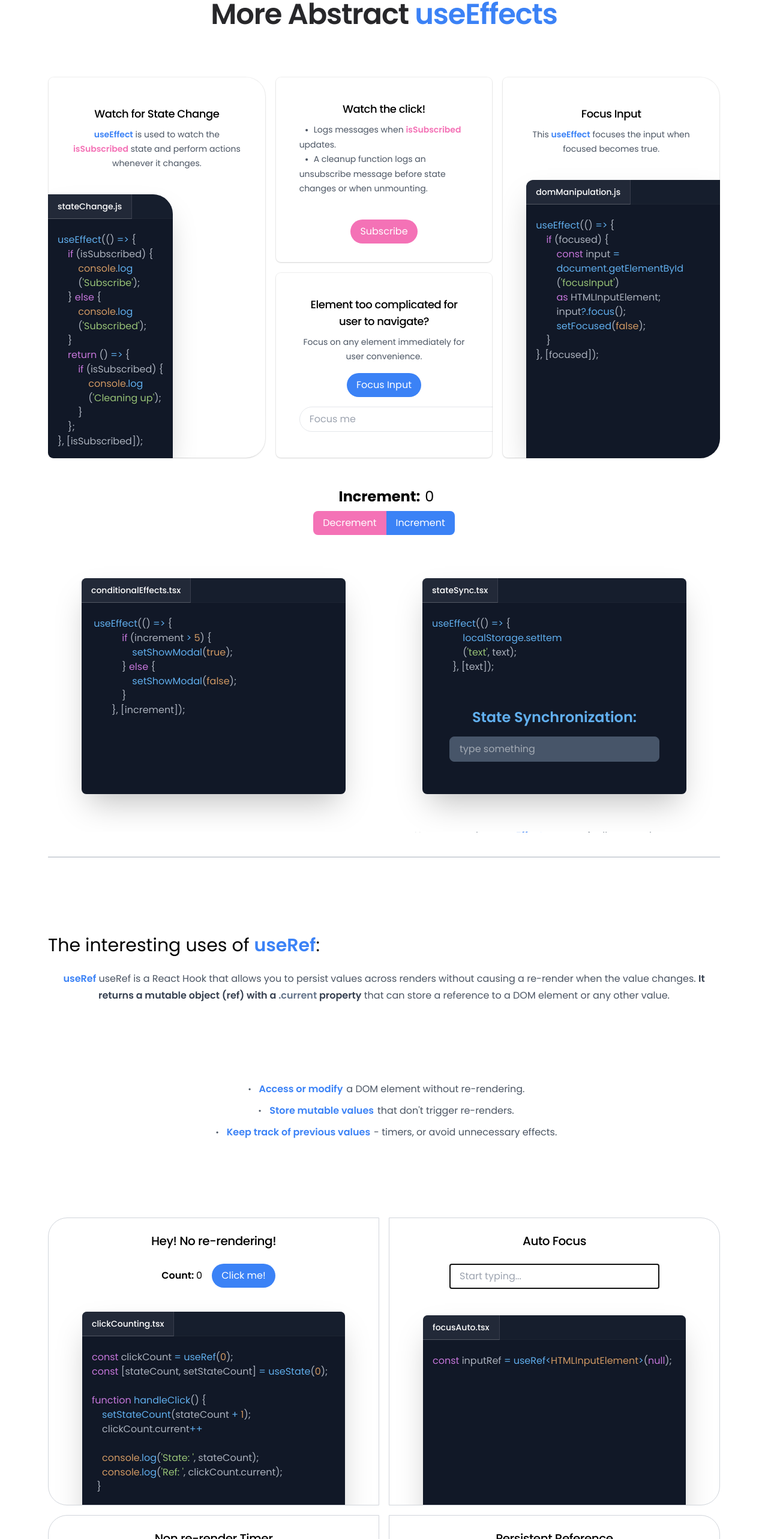
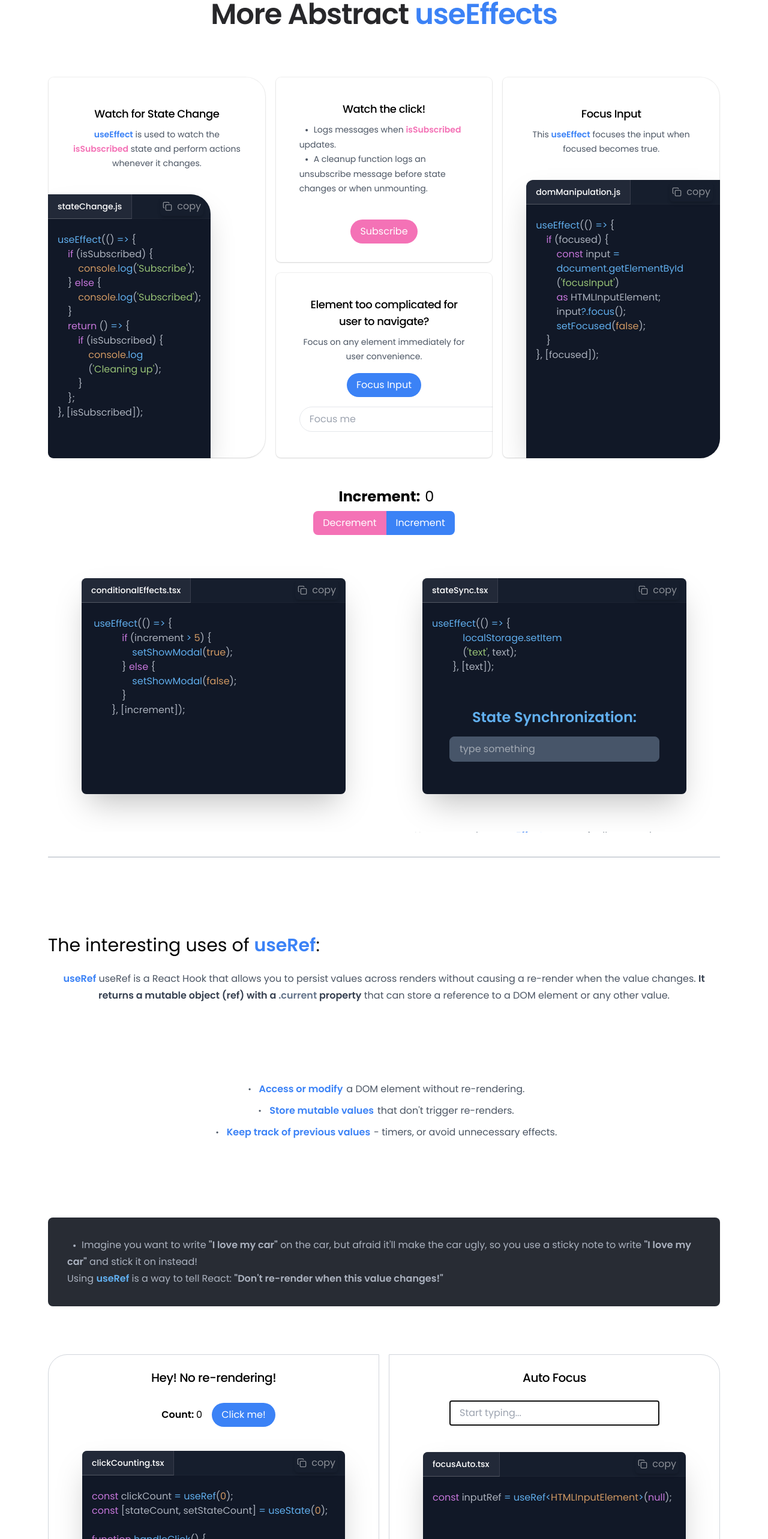
Before and after one commit to huynguyenj/demo_react_typescript, a React (Vite) app: page /useEffect_useRef in a window 1280 px wide. Shown: the part 2356-4922 px from the top of the page at 60% size. Built offline with nearby package versions, Linux system fonts and the light colour scheme; no server answers.

Commit message:
final product

```diff
--- a/src/pages/reactHook/useEffect_useRef/useEffect_useRef.tsx
+++ b/src/pages/reactHook/useEffect_useRef/useEffect_useRef.tsx
@@ -4,7 +4,7 @@ import { Prism as SyntaxHighlighter } from 'react-syntax-highlighter'
 import { oneDark } from "react-syntax-highlighter/dist/esm/styles/prism"
 import { MaxWidthWrapper } from './extras/max-width-wrapper';
 import { Heading } from './extras/heading';
-import { ArrowBigUp, BellRing, ChevronDown, Copy, Dot, Plus } from 'lucide-react';
+import { BellRing, ChevronDown, Copy, Dot, Plus } from 'lucide-react';
 import { CopyToClipboard } from 'react-copy-to-clipboard';
 
 
@@ -64,11 +64,9 @@ const UseEffect_useRef: React.FC = () => {
 
   const stateChange = `useEffect(() => {
     if (isSubscribed) {
-        console.log
-        ('Subscribe');
+        console.log('Subscribe');
     } else {
-        console.log
-        ('Subscribed');
+        console.log('Subscribed');
     }
     return () => {
         if (isSubscribed) {
@@ -104,6 +102,7 @@ const UseEffect_useRef: React.FC = () => {
 
   const toggleCopy = () => {
     setIsCopied(prevState => !prevState);
+    setTimeout(() => setIsCopied(false), 100);
   };
 
   // Data Fetching
@@ -144,7 +143,7 @@ const UseEffect_useRef: React.FC = () => {
     // Cleanup function to log unsubscribe action
     return () => {
       if (isSubscribed) {
-        console.log('Cleaning up: Unsubscribed from channel');
+        console.log('Cleaning up');
       }
     };
   }, [isSubscribed]);
@@ -424,7 +423,7 @@ const prevCountRef = useRef(0);
                 </div>
                 <div className="overflow-hidden">
                   <div className="max-h-[30rem] overflow-x-auto overflow-y-hidden">
-                    <CopyToClipboard text={dataFetching}>
+                    <CopyToClipboard text={eventListener}>
                       <button
                         className="bg-transparent absolute top-1 text-opacity-50 right-3 bg-gray-800 text-white p-1 rounded-md shadow-md"
                         onClick={toggleCopy}
@@ -477,7 +476,7 @@ const prevCountRef = useRef(0);
                 </div>
                 <div className="overflow-hidden">
                   <div className="max-h-[30rem] overflow-x-auto overflow-y-hidden">
-                    <CopyToClipboard text={dataFetching}>
+                    <CopyToClipboard text={timerIntervals}>
                       <button
                         className="bg-transparent absolute top-1 text-opacity-50 right-3 bg-gray-800 text-white p-1 rounded-md shadow-md"
                         onClick={toggleCopy}
@@ -565,6 +564,17 @@ const prevCountRef = useRef(0);
 
                     <div className="overflow-hidden">
                       <div className="max-h-[30rem]">
+                        <CopyToClipboard text={stateChange}>
+                          <button
+                            className="bg-transparent absolute top-1 text-opacity-50 right-3 bg-gray-800 text-white p-1 rounded-md shadow-md"
+                            onClick={toggleCopy}
+                          >
+                            <div className='flex items-center'>
+                              <Copy className="text-white mr-2 size-4 text-opacity-50" />
+                              {isCopied ? 'copied!' : 'copy'}
+                            </div>
+                          </button>
+                        </CopyToClipboard>
                         <SyntaxHighlighter
                           language="typescript"
                           style={{
@@ -665,6 +675,17 @@ const prevCountRef = useRef(0);
 
                     <div className="overflow-hidden">
                       <div className="max-h-[30rem]">
+                        <CopyToClipboard text={domManipulation}>
+                          <button
+                            className="bg-transparent absolute top-1 text-opacity-50 right-3 bg-gray-800 text-white p-1 rounded-md shadow-md"
+                            onClick={toggleCopy}
+                          >
+                            <div className='flex items-center'>
+                              <Copy className="text-white mr-2 size-4 text-opacity-50" />
+                              {isCopied ? 'copied!' : 'copy'}
+                            </div>
+                          </button>
+                        </CopyToClipboard>
                         <SyntaxHighlighter
                           language="typescript"
                           style={{
@@ -746,6 +767,17 @@ const prevCountRef = useRef(0);
 
                     <div className="overflow-hidden">
                       <div className="max-h-[30rem]">
+                        <CopyToClipboard text={conditionalEffects}>
+                          <button
+                            className="bg-transparent absolute top-1 text-opacity-50 right-3 bg-gray-800 text-white p-1 rounded-md shadow-md"
+                            onClick={toggleCopy}
+                          >
+                            <div className='flex items-center'>
+                              <Copy className="text-white mr-2 size-4 text-opacity-50" />
+                              {isCopied ? 'copied!' : 'copy'}
+                            </div>
+                          </button>
+                        </CopyToClipboard>
                         <SyntaxHighlighter
                           language="typescript"
                           style={{
@@ -782,6 +814,17 @@ const prevCountRef = useRef(0);
 
                     <div className="overflow-hidden">
                       <div className="max-h-[30rem]">
+                        <CopyToClipboard text={stateSync}>
+                          <button
+                            className="bg-transparent absolute top-1 text-opacity-50 right-3 bg-gray-800 text-white p-1 rounded-md shadow-md"
+                            onClick={toggleCopy}
+                          >
+                            <div className='flex items-center'>
+                              <Copy className="text-white mr-2 size-4 text-opacity-50" />
+                              {isCopied ? 'copied!' : 'copy'}
+                            </div>
+                          </button>
+                        </CopyToClipboard>
                         <SyntaxHighlighter
                           language="typescript"
                           style={{
@@ -853,6 +896,20 @@ const prevCountRef = useRef(0);
               </li>
             ))}
           </ul>
+
+          <div className='rounded-lg bg-[#282c34] mb-20'>
+            <p className="rounded-lg p-8 mb-6 justify-start text-left text-base/7 text-[#abb2bf] text-pretty whitespace-nowrap">
+              <Dot className="inline-block" />
+              Imagine you want to write <span className='font-semibold'>"I love my car"</span> on the car, but afraid it'll make the car ugly, so you use a sticky note to write <span className='font-semibold'>"I love my car"</span>
+              {" "}
+              and stick it on instead!
+              <br />
+              Using <span className='text-[#61afef] font-semibold'>useRef</span> is a way to tell React:
+              {" "}
+              <span className="font-semibold text-[#abb2bf]">
+                "Don't re-render when this value changes!"</span>
+            </p>
+          </div>
         </MaxWidthWrapper>
       </section>
 
@@ -861,7 +918,7 @@ const prevCountRef = useRef(0);
           <div className='grid grid-cols-1 gap-4 sm:grid-cols-1 lg:grid-cols-2 lg:grid-rows-2 mb-20'>
             <div className='p-4 rounded-tl-lg max-lg:rounded-t-[2rem] lg:rounded-l-[2rem] overflow-auto max-h-[30rem] scrollbar-hide border border-gray-300'>
               <div className='mt-2 text-xl/7 font-medium tracking-tight text-brand-950 max-lg:text-center'>Hey! No re-rendering!</div>
-              <div className='mt-6 flex items-center justify-center'>
+              <div className='mt-7 flex items-center justify-center'>
                 <div className='px-4'><span className='font-semibold'>Count: </span>{stateCount}</div>
                 <br />
                 <button className='bg-blue-500 px-4 py-2 text-white rounded-full' onClick={handleClick}>Click me!</button>
@@ -879,6 +936,17 @@ const prevCountRef = useRef(0);
 
                   <div className="overflow-hidden">
                     <div className="max-h-[30rem]">
+                      <CopyToClipboard text={clickCounting}>
+                        <button
+                          className="bg-transparent absolute top-1 text-opacity-50 right-3 bg-gray-800 text-white p-1 rounded-md shadow-md"
+                          onClick={toggleCopy}
+                        >
+                          <div className='flex items-center'>
+                            <Copy className="text-white mr-2 size-4 text-opacity-50" />
+                            {isCopied ? 'copied!' : 'copy'}
+                          </div>
+                        </button>
+                      </CopyToClipboard>
                       <SyntaxHighlighter
                         language="typescript"
                         style={{
@@ -928,6 +996,17 @@ const prevCountRef = useRef(0);
 
                   <div className="overflow-hidden">
                     <div className="max-h-[30rem]">
+                      <CopyToClipboard text={focusAuto}>
+                        <button
+                          className="bg-transparent absolute top-1 text-opacity-50 right-3 bg-gray-800 text-white p-1 rounded-md shadow-md"
+                          onClick={toggleCopy}
+                        >
+                          <div className='flex items-center'>
+                            <Copy className="text-white mr-2 size-4 text-opacity-50" />
+                            {isCopied ? 'copied!' : 'copy'}
+                          </div>
+                        </button>
+                      </CopyToClipboard>
                       <SyntaxHighlighter
                         language="typescript"
                         style={{
@@ -972,6 +1051,17 @@ const prevCountRef = useRef(0);
 
                   <div className="overflow-hidden">
                     <div className="max-h-[30rem]">
+                      <CopyToClipboard text={timerIntervals}>
+                        <button
+                          className="bg-transparent absolute top-1 text-opacity-50 right-3 bg-gray-800 text-white p-1 rounded-md shadow-md"
+                          onClick={toggleCopy}
+                        >
+                          <div className='flex items-center'>
+                            <Copy className="text-white mr-2 size-4 text-opacity-50" />
+                            {isCopied ? 'copied!' : 'copy'}
+                          </div>
+                        </button>
+                      </CopyToClipboard>
                       <SyntaxHighlighter
                         language="typescript"
                         style={{
@@ -1033,6 +1123,17 @@ const prevCountRef = useRef(0);
 
                   <div className="overflow-hidden">
                     <div className="max-h-[30rem]">
+                      <CopyToClipboard text={countHistory}>
+                        <button
+                          className="bg-transparent absolute top-1 text-opacity-50 right-3 bg-gray-800 text-white p-1 rounded-md shadow-md"
+                          onClick={toggleCopy}
+                        >
+                          <div className='flex items-center'>
+                            <Copy className="text-white mr-2 size-4 text-opacity-50" />
+                            {isCopied ? 'copied!' : 'copy'}
+                          </div>
+                        </button>
+                      </CopyToClipboard>
                       <SyntaxHighlighter
                         language="typescript"
                         style={{
```
